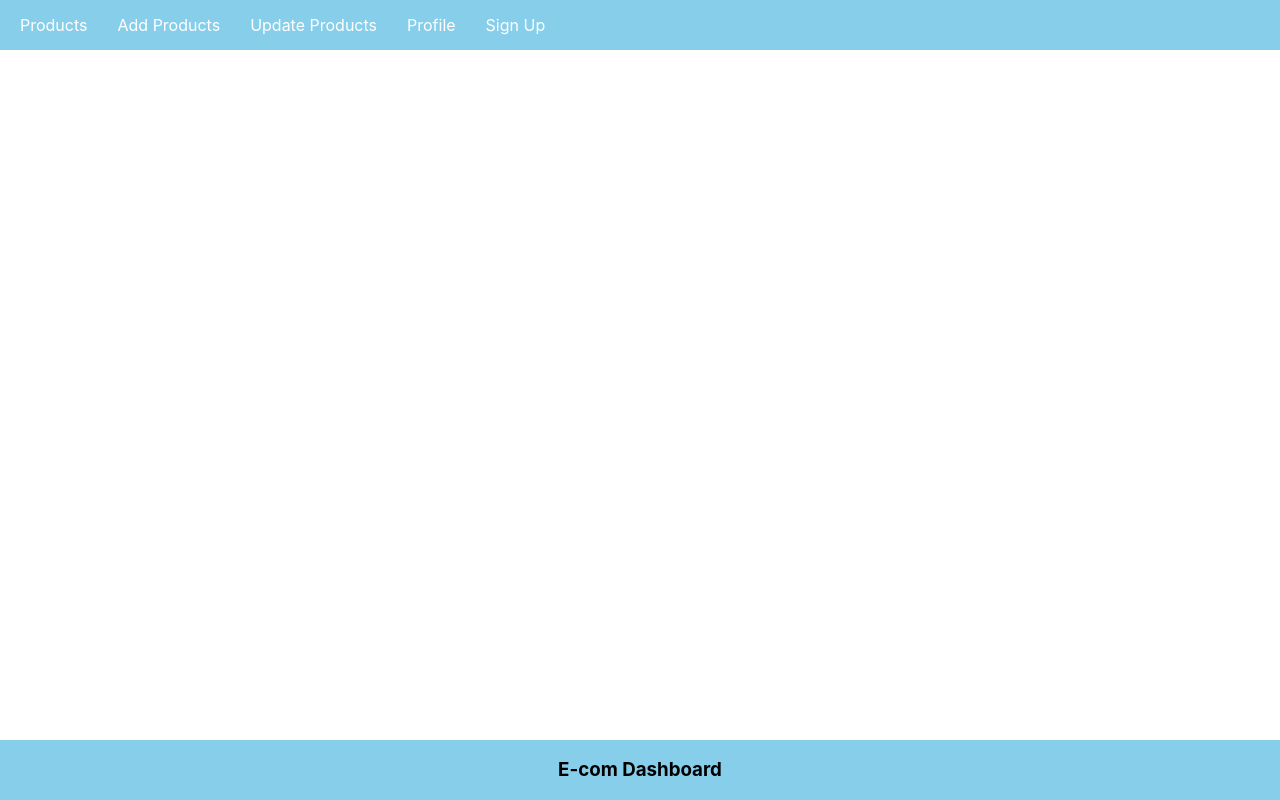
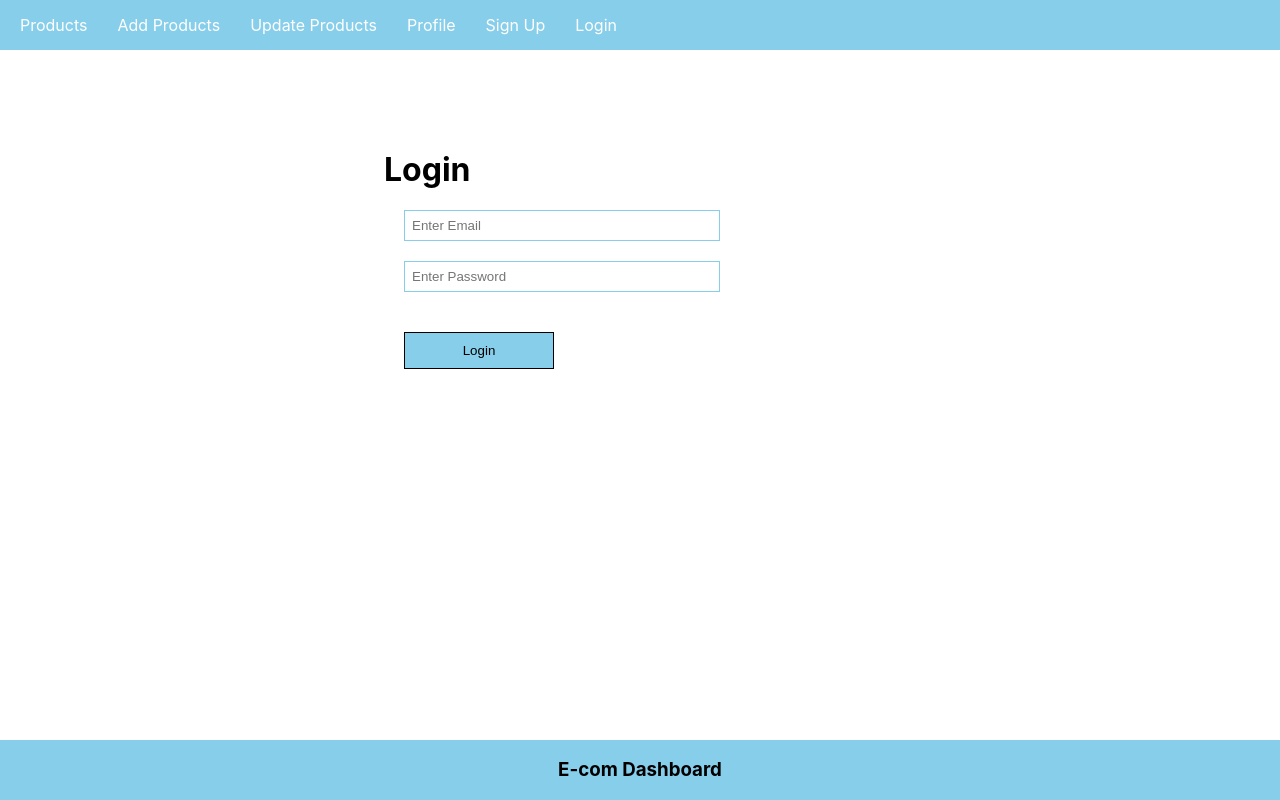
Before and after one commit to vijayramreddy990/MERNAPPUI-1, a React (Create React App) app: page /login in a window 1280 px wide. Built offline with nearby package versions, Linux system fonts and the light colour scheme.

Commit message:
login-component

```diff
--- a/src/App.css
+++ b/src/App.css
@@ -68,6 +68,11 @@
   cursor: pointer;
 }
 
+.login {
+  margin-left: 30%;
+  margin-top: 100px;
+}
+
 @keyframes App-logo-spin {
   from {
     transform: rotate(0deg);
--- a/src/App.js
+++ b/src/App.js
@@ -4,6 +4,7 @@
 import Footer from "./components/Footer";
 import SignUp from "./components/SignUp";
 import PrivateComponent from "./components/PrivateComponent";
+import Login from "./components/Login";
 
 function App() {
   return (
@@ -19,6 +20,7 @@
             <Route path="/profile" element={<h1>Profile</h1>} />
           </Route>
           <Route path="/signup" element={<SignUp />} />
+          <Route path="/login" element={<Login />} />
         </Routes>
       </BrowserRouter>
       <Footer />
--- /dev/null
+++ b/src/components/Login.js
@@ -0,0 +1,37 @@
+import React, { useState } from "react";
+
+const Login = () => {
+  const [email, setEmail] = useState("");
+  const [password, setPassword] = useState("");
+  const handleLogin = () => {
+    console.log(email, password);
+  };
+  return (
+    <div className="login">
+      <h1>Login</h1>
+      <input
+        value={email}
+        className="inputBox"
+        type={"text"}
+        placeholder="Enter Email"
+        onChange={(e) => {
+          setEmail(e.target.value);
+        }}
+      />
+      <input
+        value={password}
+        className="inputBox"
+        type={"password"}
+        placeholder="Enter Password"
+        onChange={(e) => {
+          setPassword(e.target.value);
+        }}
+      />
+      <button onClick={handleLogin} className="appButton" type="button">
+        Login
+      </button>
+    </div>
+  );
+};
+
+export default Login;
--- a/src/components/Nav.js
+++ b/src/components/Nav.js
@@ -32,6 +32,9 @@
             <Link to="/signup">Sign Up</Link>
           )}
         </li>
+        <li>
+          <Link to="/login">Login</Link>
+        </li>
       </ul>
     </div>
   );
```
